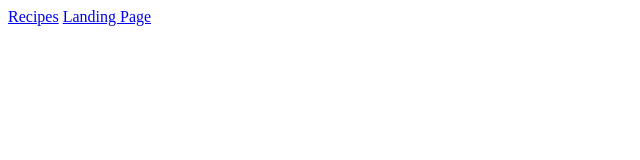
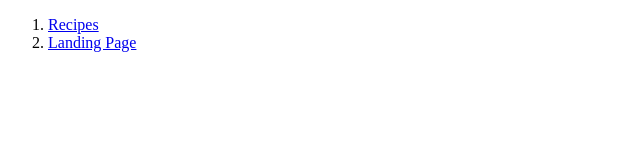
Before and after one commit to BogdanZ19/odinProject, a plain HTML site: page index.html in a window 1280 px wide. Shown: the whole page, without its empty margins (0-640 px from the left). Drawn offline with Linux system fonts and the light colour scheme.

Commit message:
add landingPage to the root index

```diff
--- a/index.html
+++ b/index.html
@@ -6,7 +6,9 @@
     <title>Document</title>
 </head>
 <body>
-    <a href="odin-recipes/index.html">Recipes</a>
-    <a href="landingPage/index.html">Landing Page</a>
+    <ol>
+    <li><a href="odin-recipes/index.html">Recipes</a></li>
+    <li><a href="landingPage/index.html">Landing Page</a></li>
+    </ol>
 </body>
 </html>
```
